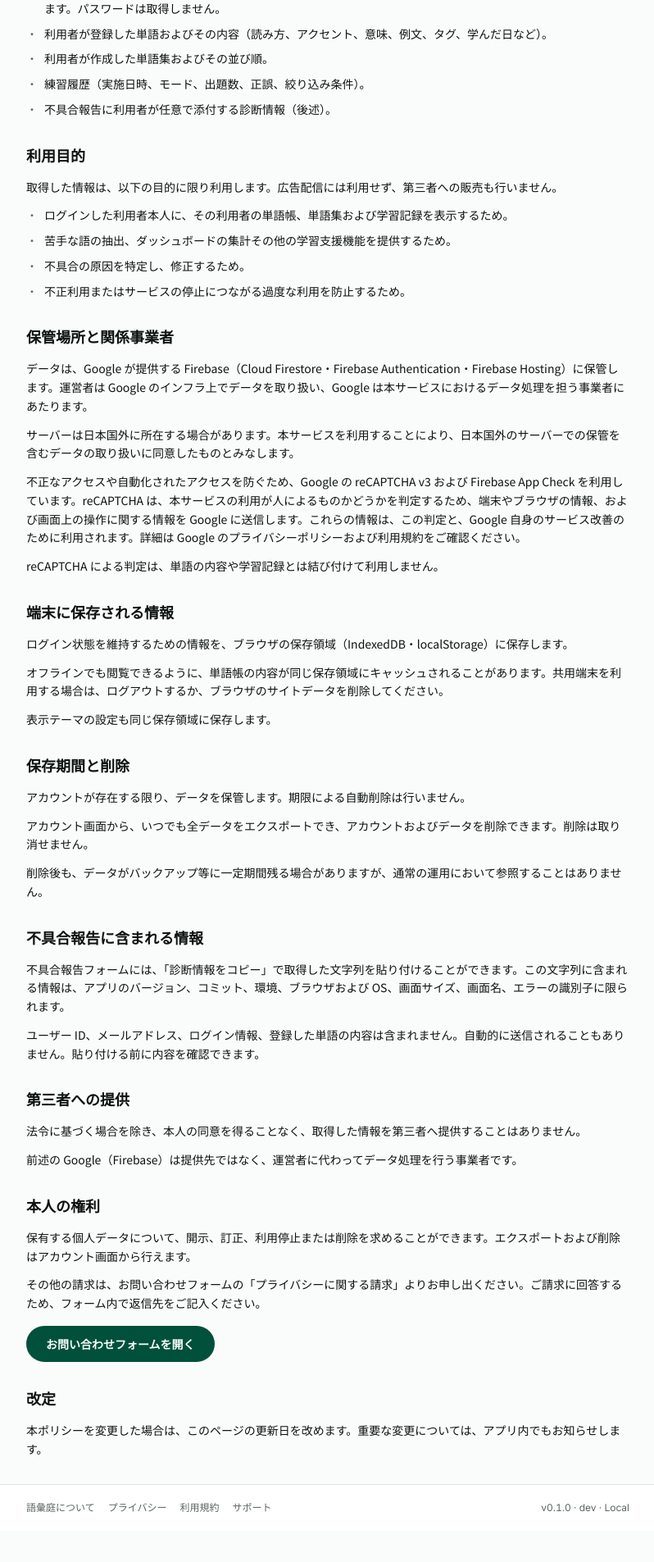
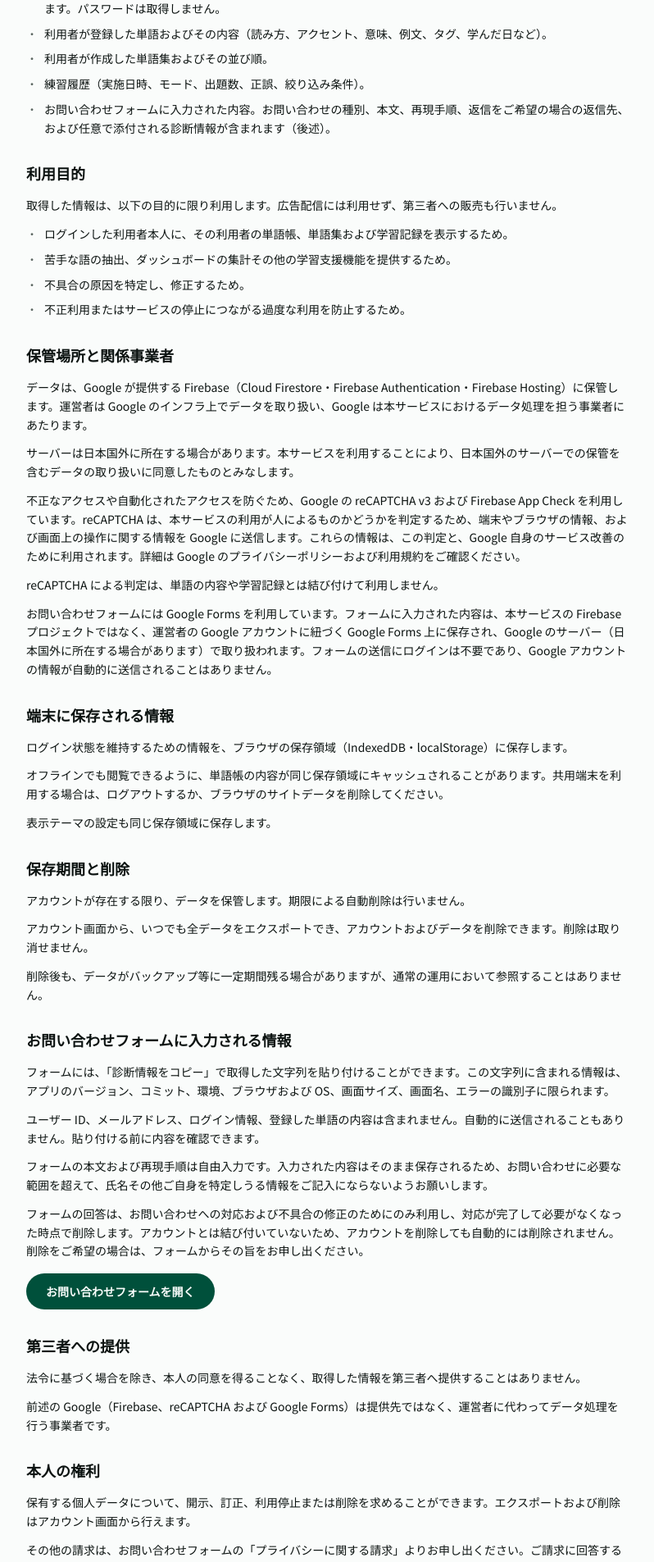
Before and after one commit to kowinauyeung/japanese-learning-notes, a React (Vite) app: page /privacy in a window 1280 px wide. Shown: the part 520-2425 px from the top of the page at 82% size, without its empty margins (240-1038 px from the left). Before the commit the page ends 2387 px from the top, so only its background shows below. Built offline with nearby package versions, Linux system fonts and the light colour scheme; no server answers; a web font is replaced by a local one.

Commit message:
docs(privacy): name Google Forms as the processor it has always been

```diff
--- a/src/content/privacy.ts
+++ b/src/content/privacy.ts
@@ -13,7 +13,7 @@ const FORM = 'お問い合わせフォームを開く';
 export const privacy: Doc = {
   title: 'プライバシーポリシー',
   lead: '本ポリシーは、語彙庭が取得する情報、その利用目的および保存・削除について定めるものです。',
-  updated: '2026-08-13',
+  updated: '2026-08-14',
   sections: [
     {
       heading: '運営者',
@@ -31,7 +31,7 @@ export const privacy: Doc = {
         '利用者が登録した単語およびその内容（読み方、アクセント、意味、例文、タグ、学んだ日など）。',
         '利用者が作成した単語集およびその並び順。',
         '練習履歴（実施日時、モード、出題数、正誤、絞り込み条件）。',
-        '不具合報告に利用者が任意で添付する診断情報（後述）。',
+        'お問い合わせフォームに入力された内容。お問い合わせの種別、本文、再現手順、返信をご希望の場合の返信先、および任意で添付される診断情報が含まれます（後述）。',
       ],
     },
     {
@@ -53,6 +53,7 @@ export const privacy: Doc = {
         'サーバーは日本国外に所在する場合があります。本サービスを利用することにより、日本国外のサーバーでの保管を含むデータの取り扱いに同意したものとみなします。',
         '不正なアクセスや自動化されたアクセスを防ぐため、Google の reCAPTCHA v3 および Firebase App Check を利用しています。reCAPTCHA は、本サービスの利用が人によるものかどうかを判定するため、端末やブラウザの情報、および画面上の操作に関する情報を Google に送信します。これらの情報は、この判定と、Google 自身のサービス改善のために利用されます。詳細は Google のプライバシーポリシーおよび利用規約をご確認ください。',
         'reCAPTCHA による判定は、単語の内容や学習記録とは結び付けて利用しません。',
+        'お問い合わせフォームには Google Forms を利用しています。フォームに入力された内容は、本サービスの Firebase プロジェクトではなく、運営者の Google アカウントに紐づく Google Forms 上に保存され、Google のサーバー（日本国外に所在する場合があります）で取り扱われます。フォームの送信にログインは不要であり、Google アカウントの情報が自動的に送信されることはありません。',
       ],
     },
     {
@@ -72,17 +73,20 @@ export const privacy: Doc = {
       ],
     },
     {
-      heading: '不具合報告に含まれる情報',
+      heading: 'お問い合わせフォームに入力される情報',
       body: [
-        '不具合報告フォームには、「診断情報をコピー」で取得した文字列を貼り付けることができます。この文字列に含まれる情報は、アプリのバージョン、コミット、環境、ブラウザおよび OS、画面サイズ、画面名、エラーの識別子に限られます。',
+        'フォームには、「診断情報をコピー」で取得した文字列を貼り付けることができます。この文字列に含まれる情報は、アプリのバージョン、コミット、環境、ブラウザおよび OS、画面サイズ、画面名、エラーの識別子に限られます。',
         'ユーザー ID、メールアドレス、ログイン情報、登録した単語の内容は含まれません。自動的に送信されることもありません。貼り付ける前に内容を確認できます。',
+        'フォームの本文および再現手順は自由入力です。入力された内容はそのまま保存されるため、お問い合わせに必要な範囲を超えて、氏名その他ご自身を特定しうる情報をご記入にならないようお願いします。',
+        'フォームの回答は、お問い合わせへの対応および不具合の修正のためにのみ利用し、対応が完了して必要がなくなった時点で削除します。アカウントとは結び付いていないため、アカウントを削除しても自動的には削除されません。削除をご希望の場合は、フォームからその旨をお申し出ください。',
       ],
+      link: { label: FORM, href: site.feedbackFormUrl },
     },
     {
       heading: '第三者への提供',
       body: [
         '法令に基づく場合を除き、本人の同意を得ることなく、取得した情報を第三者へ提供することはありません。',
-        '前述の Google（Firebase）は提供先ではなく、運営者に代わってデータ処理を行う事業者です。',
+        '前述の Google（Firebase、reCAPTCHA および Google Forms）は提供先ではなく、運営者に代わってデータ処理を行う事業者です。',
       ],
     },
     {
```
Also changed, not shown: 1 other file (tests, documents, lock files or other folders).
